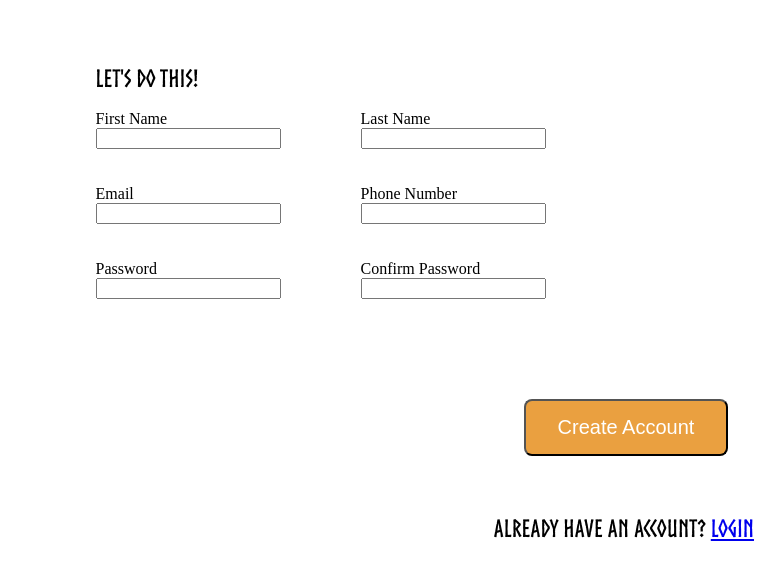
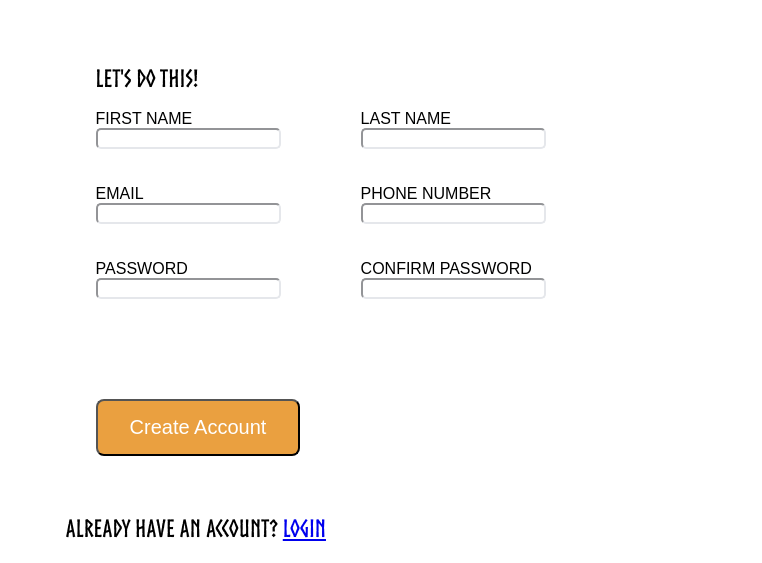
Before and after one commit to devanand98/Sign-Up-Form, a plain HTML site: page index.html in a window 1280 px wide. Shown: the part 427-990 px from the top of the page, 518-1280 px from the left. Drawn offline with Linux system fonts and the light colour scheme; files whose address does not match are found by name.

Commit message:
Completed Css and HTML

```diff
--- a/index.html
+++ b/index.html
@@ -35,34 +35,34 @@
                 <form action="http://httpbin.org/post" method="post">
 
                     <div class="firstName">
-                            <label for="firstName">First Name</label>
+                            <label for="firstName">FIRST NAME</label>
                             <input type="text" id="firstName" name="first_name">
                     </div>
 
                     <div class="lastName">
-                        <label for="lastName">Last Name</label>
+                        <label for="lastName">LAST NAME</label>
                         <input type="text" name="last_name" id="lastName">
                     </div>
                     <br>
                     <br>
                     <div class="email">
-                        <label for="email">Email</label>
+                        <label for="email">EMAIL</label>
                         <input type="text" name="email" id="email">
                     </div>
 
                     <div class="phoneNumber">
-                        <label for="phoneNumber">Phone Number</label>
+                        <label for="phoneNumber">PHONE NUMBER</label>
                         <input type="text" name="phoneNumber" id="phoneNumber">
                     </div>
                     <br>
                     <br>
                     <div class="password">
-                        <label for="password">Password</label>
+                        <label for="password">PASSWORD</label>
                             <input type="text" name="password" id="password">
                     </div>
 
                     <div class="confirmPassword">
-                        <label for="confirmPassword">Confirm Password</label>
+                        <label for="confirmPassword">CONFIRM PASSWORD</label>
                         <input type="text" name="confirmPassword" id="confirmPassword">
                     </div>
                     </form>
--- a/styles.css
+++ b/styles.css
@@ -1,8 +1,19 @@
 label,input{
     display: block;
+    border-radius: 5px;
+    font-family: sans-serif;
 
   }
 
+  input{
+      border-color: #e5e7eb;
+  }
+
+  input:focus{
+      border-color: blue;
+      border-width: 1px;
+      box-shadow: 3px 3px rgb(173,173,173);
+  }
 .container {
     display: flex;
     flex-direction: row;
@@ -79,6 +90,8 @@ p{
 
 .submission{
     height: min(50px,10%);
+    align-self: stretch;
+    padding-left: 70px;
 }
 
 button{
```
